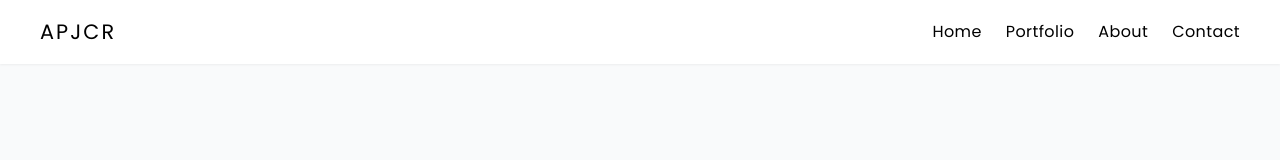
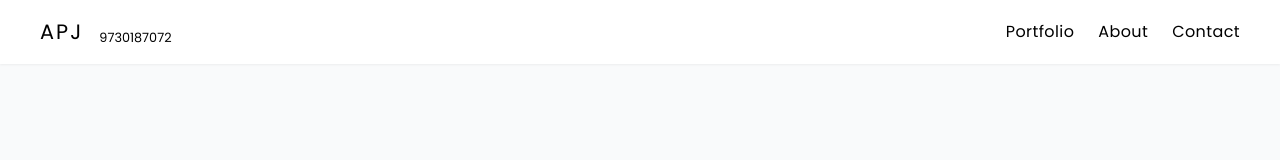
Before and after one commit to apj19/PortfolioReact, a React (Vite) app: page / in a window 1280 px wide. Shown: the top 160 px of the page. Built offline with nearby package versions, Linux system fonts and the light colour scheme.

Commit message:
new look

```diff
--- a/src/components/NavBar.jsx
+++ b/src/components/NavBar.jsx
@@ -5,15 +5,15 @@ function NavBar() {
   const [showMobileNav, setShowMobileNav] = useState(false);
   return (
     <nav className="w-full z-10 fixed top-0 left-0 h-16 bg-white drop-shadow-sm px-10 flex items-center justify-between ">
-      <p className="text-[1.3rem] tracking-widest hover:drop-shadow-lg cursor-pointer ">
-        APJCR
-      </p>
+      <div className="flex gap-4 justify-center items-end">
+        <p className="text-[1.3rem] tracking-widest hover:drop-shadow-lg cursor-pointer ">
+          APJ
+        </p>
+        <p className="text-[0.8rem]">9730187072</p>
+      </div>
 
       <div className="hidden md:block">
         <ul className="flex gap-6 tracking-wide">
-          <li className="hover:text-blue-500 cursor-pointer font-[500]">
-            Home
-          </li>
           <li className="hover:text-blue-500 cursor-pointer font-[500]">
             Portfolio
           </li>
@@ -46,9 +46,6 @@ function NavBar() {
 
           <ul className="flex flex-col gap-6 tracking-wide">
             <li className="hover:text-blue-500 cursor-pointer font-[500]">
-              Home
-            </li>
-            <li className="hover:text-blue-500 cursor-pointer font-[500]">
               Portfolio
             </li>
             <li className="hover:text-blue-500 cursor-pointer font-[500]">
```
